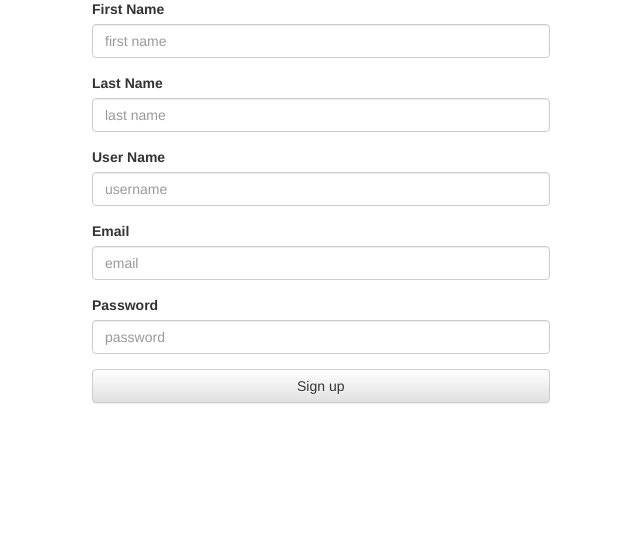
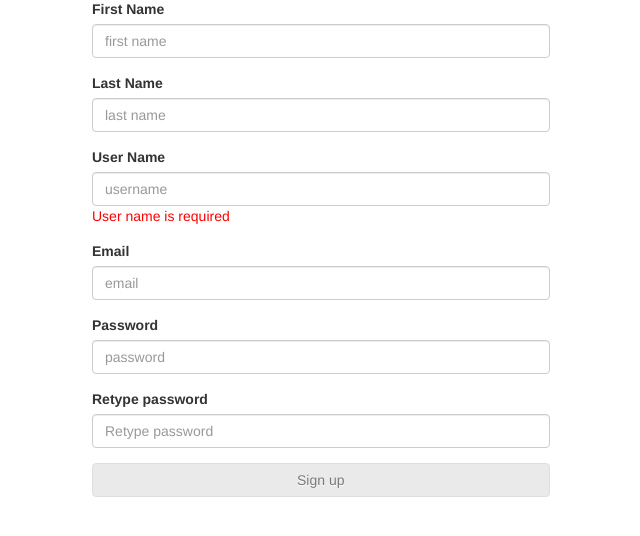
Before and after one commit to IDEHCO3/universal_user, a Django app: page /users/create/ in a window 1280 px wide. Shown: the part 121-657 px from the top of the page, without its empty margins (173-813 px from the left). Run offline with Django 3.2, Linux system fonts and the light colour scheme; some libraries are stand-ins or nearby versions.

Commit message:
create_user.html not read yet

```diff
--- a/authentication/templates/authentication/auth_login_jwt.html
+++ b/authentication/templates/authentication/auth_login_jwt.html
@@ -9,7 +9,7 @@
         <form  ng-submit="submit()">
             <fielset>
                 {% csrf_token %}
-                <input class="hidden" type="text" name="next" ng-model="next" value="/authetication"/>
+                <input class="hidden" type="text" name="next" ng-model="next" value="/authentication"/>
                 <div class="form-group">
                     <label>{% trans 'Login' %}</label>
                     <input type="text" class="form-control" ng-model="user.username" name="username"/>
--- a/create_user/static/create_user/createController.js
+++ b/create_user/static/create_user/createController.js
@@ -11,7 +11,8 @@
             last_name: "",
             username: "",
             email: "",
-            password: ""
+            password: "",
+            retype_password: ""
         };
 
         $scope.error = "";
@@ -19,6 +20,7 @@
         $scope.success = false;
 
         $scope.submit = function(){
+
             $scope.error = "";
             var url = '/users/';
             $http.post(url, $scope.user)
--- a/create_user/templates/create_user/create_user.html
+++ b/create_user/templates/create_user/create_user.html
@@ -10,7 +10,7 @@
     </div>
     <div class="row" ng-app="UserApp">
         <div class="col-md-5 col-md-offset-2" ng-controller="UserController as userCtrl">
-            <form ng-if="!success">
+            <form ng-if="!success" name="aform">
                 <div class="form-group">
                     <label>{% trans 'First Name' %}</label>
                     <input type="text" class="form-control" ng-model="user.first_name" placeholder="{% trans 'first name' %}"/>
@@ -18,26 +18,42 @@
                 </div>
                 <div class="form-group">
                     <label>{% trans 'Last Name' %}</label>
-                    <input type="text" class="form-control" ng-model="user.last_name" placeholder="{% trans 'last name' %}"/>
+                    <input type="text" name="lastName"class="form-control" ng-model="user.last_name" placeholder="{% trans 'last name' %}"/>
                     <p class="text-danger" ng-repeat="e in error.last_name">{$ e $}</p>
                 </div>
                 <div class="form-group">
                     <label>{% trans 'User Name' %}</label>
-                    <input type="text" class="form-control" ng-model="user.username" placeholder="{% trans 'username' %}"/>
-                    <p class="text-danger" ng-repeat="e in error.username">{$ e $}</p>
+                    <input type="text" name="username" class="form-control" ng-model="user.username" placeholder="{% trans 'username' %}" required />
+                    <span  style="color:red" ng-show="aform.username.$pristine">
+                        <span  ng-show="aform.username.$error.required">{% trans 'User name is required' %}</span>
+                    </span>
                 </div>
                 <div class="form-group">
                     <label>{% trans 'Email' %}</label>
-                    <input type="text" class="form-control" ng-model="user.email" placeholder="{% trans 'email' %}"/>
-                    <p class="text-danger" ng-repeat="e in error.email">{$ e $}</p>
+                    <input type="email" name="email" class="form-control" ng-model="user.email"  placeholder="{% trans 'email' %}" required>
+                    <span  style="color:red" ng-show="aform.email.$dirty && aform.email.$invalid">
+                        <span  ng-show="aform.email.$error.required">{% trans 'Email is required' %}</span>
+                        <span  ng-show="aform.email.$error.email">{% trans 'Invalid email address.'%}</span>
+                    </span>
+
                 </div>
                 <div class="form-group">
                     <label>{% trans 'Password' %}</label>
-                    <input type="text" class="form-control" ng-model="user.password" placeholder="{% trans 'password' %}"/>
+                    <input type="password" name="password" class="form-control" ng-model="user.password" placeholder="{% trans 'password' %}"/>
                     <p class="text-danger" ng-repeat="e in error.password">{$ e $}</p>
                 </div>
                 <div class="form-group">
-                    <input type="sumit" ng-click="submit()" class="btn btn-default form-control" value="{% trans 'Sign up' %}"/>
+                    <label>{% trans 'Retype password' %}</label>
+                    <input type="password" name="retype_password" class="form-control" ng-model="user.retype_password" placeholder="{% trans 'Retype password' %}"/>
+                    <span  style="color:red" ng-show="aform.retype_password.$pristine">
+                        <span  ng-show="aform.retype_password.$error.required">{% trans 'The passwords are not equal' %}</span>
+
+                    </span>
+                </div>
+                <div class="form-group">
+                    <input type="sumit" ng-click="submit()"
+                           ng-disabled="aform.username.$pristine || aform.email.$dirty && aform.email.$invalid"
+                           class="btn btn-default form-control" value="{% trans 'Sign up' %}"/>
                 </div>
             </form>
             <div ng-if="success">
```
